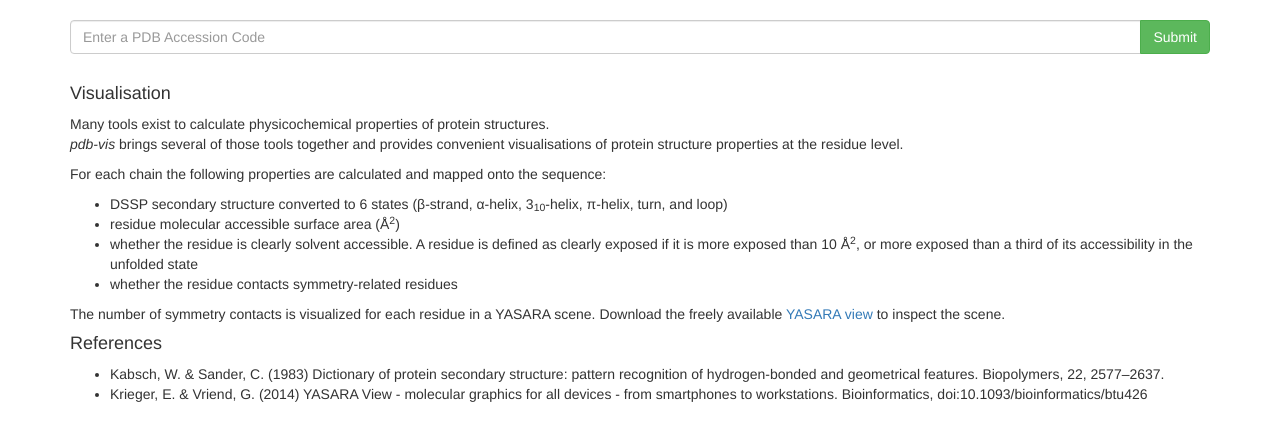
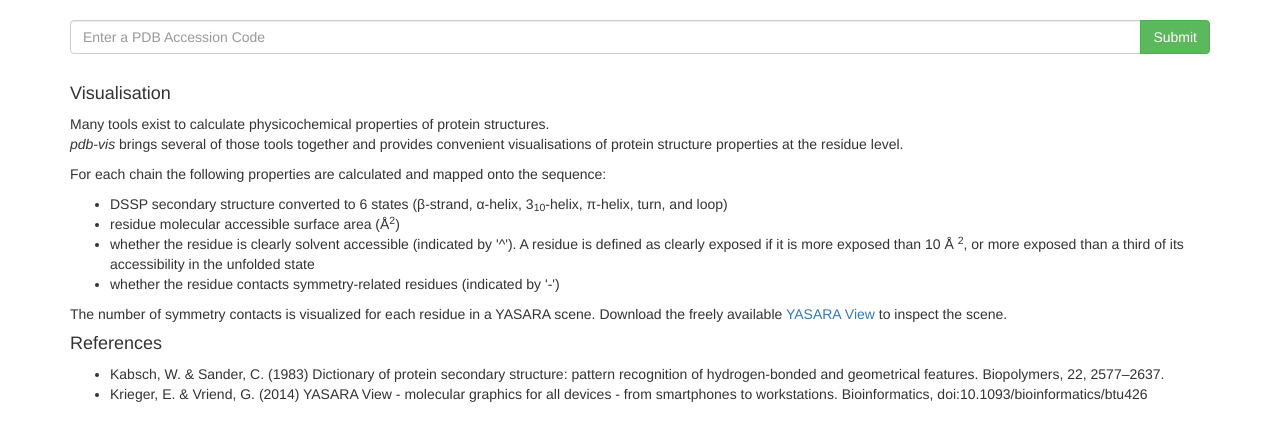
Before and after one commit to cmbi/pdb-vis, a Flask app: page / in a window 1280 px wide. Shown: the part 52-493 px from the top of the page. Run offline with Flask 2, Linux system fonts and the light colour scheme; parts of the project's set-up code (start-up, migrations or seed data) failed here and were passed over; some libraries are stand-ins or nearby versions.

Commit message:
Add legendary info to home page (#3)

```diff
--- a/pdb_vis/frontend/templates/dashboard/index.html
+++ b/pdb_vis/frontend/templates/dashboard/index.html
@@ -34,16 +34,18 @@ sequence:
   <li>DSSP secondary structure converted to 6 states (&beta;-strand,
   &alpha;-helix, 3<sub>10</sub>-helix, &pi;-helix, turn, and loop)</li>
   <li>residue molecular accessible surface area (&#8491;<sup>2</sup>)</li>
-  <li>whether the residue is clearly solvent accessible. A residue is defined
-  as clearly exposed if it is more exposed than 10 &#8491;<sup>2</sup>, or more
-  exposed than a third of its accessibility in the unfolded state</li>
-  <li>whether the residue contacts symmetry-related residues</li>
+  <li>whether the residue is clearly solvent accessible (indicated by '^').
+  A residue is defined as clearly exposed if it is more exposed than 10 &#8491;
+  <sup>2</sup>, or more exposed than a third of its accessibility in the
+  unfolded state</li>
+  <li>whether the residue contacts symmetry-related residues (indicated by '-')
+  </li>
 </ul>
 </p>
 <p>
 The number of symmetry contacts is visualized for each residue in a YASARA
 scene. Download the freely available
-<a href="http://www.yasara.org">YASARA view</a> to inspect the scene.
+<a href="http://www.yasara.org">YASARA View</a> to inspect the scene.
 </p>
 <h4>References</h4>
 <ul>
```
